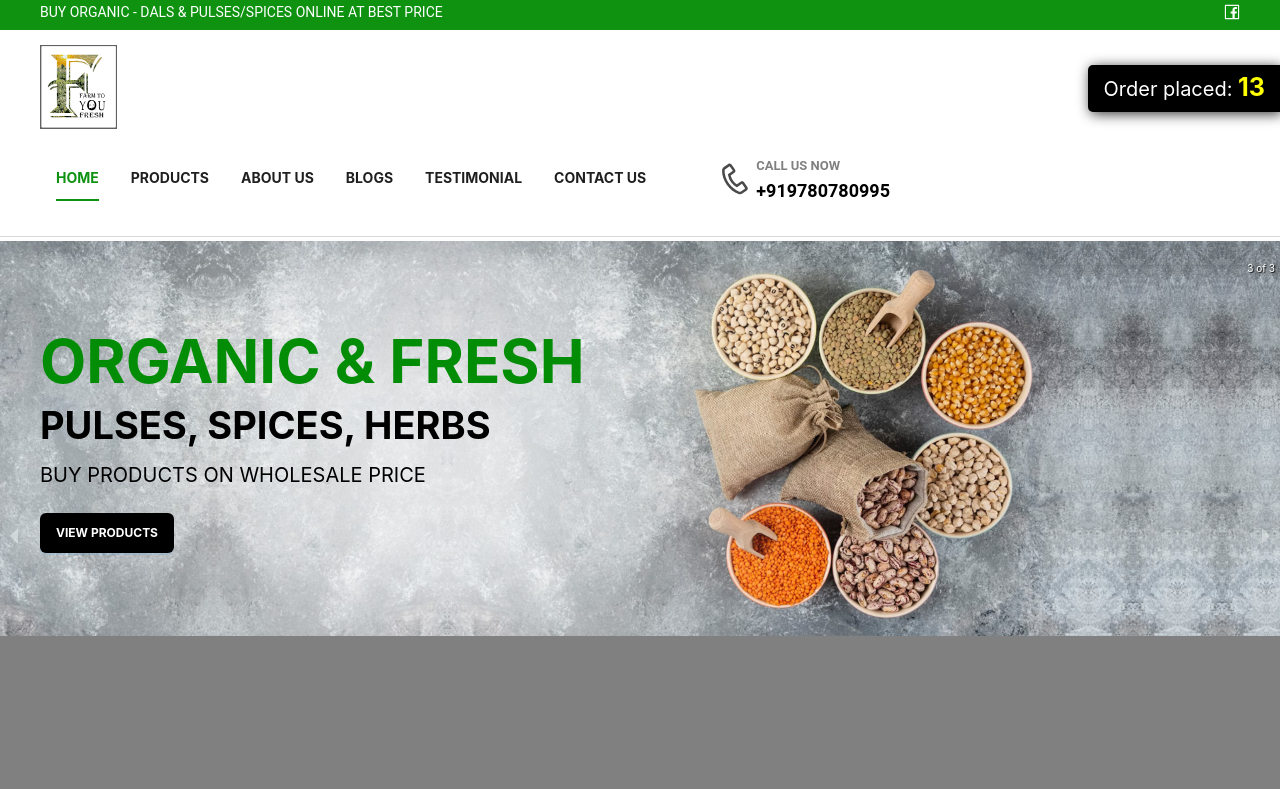
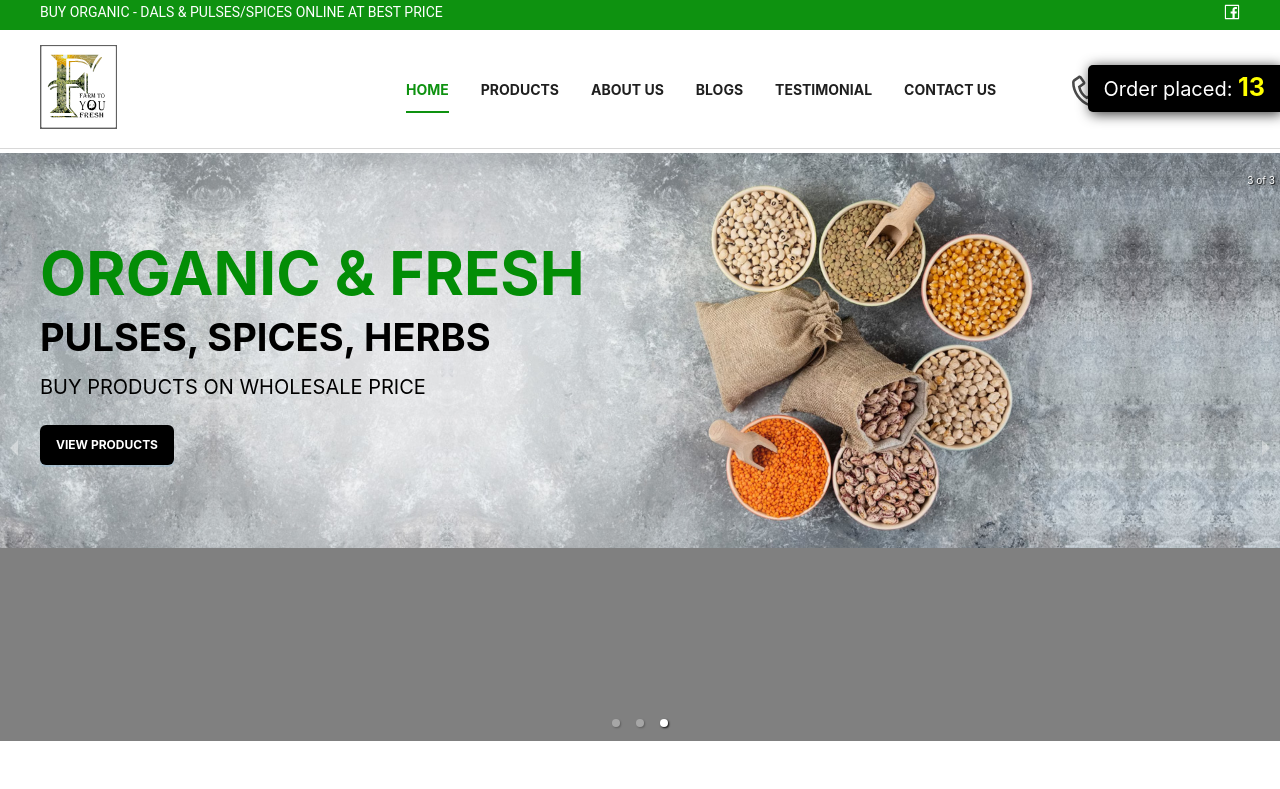
Before and after one commit to chahalinder0007/farmtoyoufresh, a React (Create React App) app: page / in a window 1280 px wide. Shown: the top 789 px of the page. Built offline with nearby package versions, Linux system fonts and the light colour scheme.

Commit message:
fix: done home page responsive

```diff
--- a/src/components/header/index.tsx
+++ b/src/components/header/index.tsx
@@ -27,7 +27,7 @@ const Header: React.FC = () => {
       <div className="mainHeader">
         <div className="container">
           <Row align="middle">
-            <Col xs={18} span={7} className="logo">
+            <Col xs={18} lg={7} className="logo">
               <a href={logo.linkPath}>
                 <img src={logo.imgPath} alt={logo.imgAlt} />
               </a>
```
